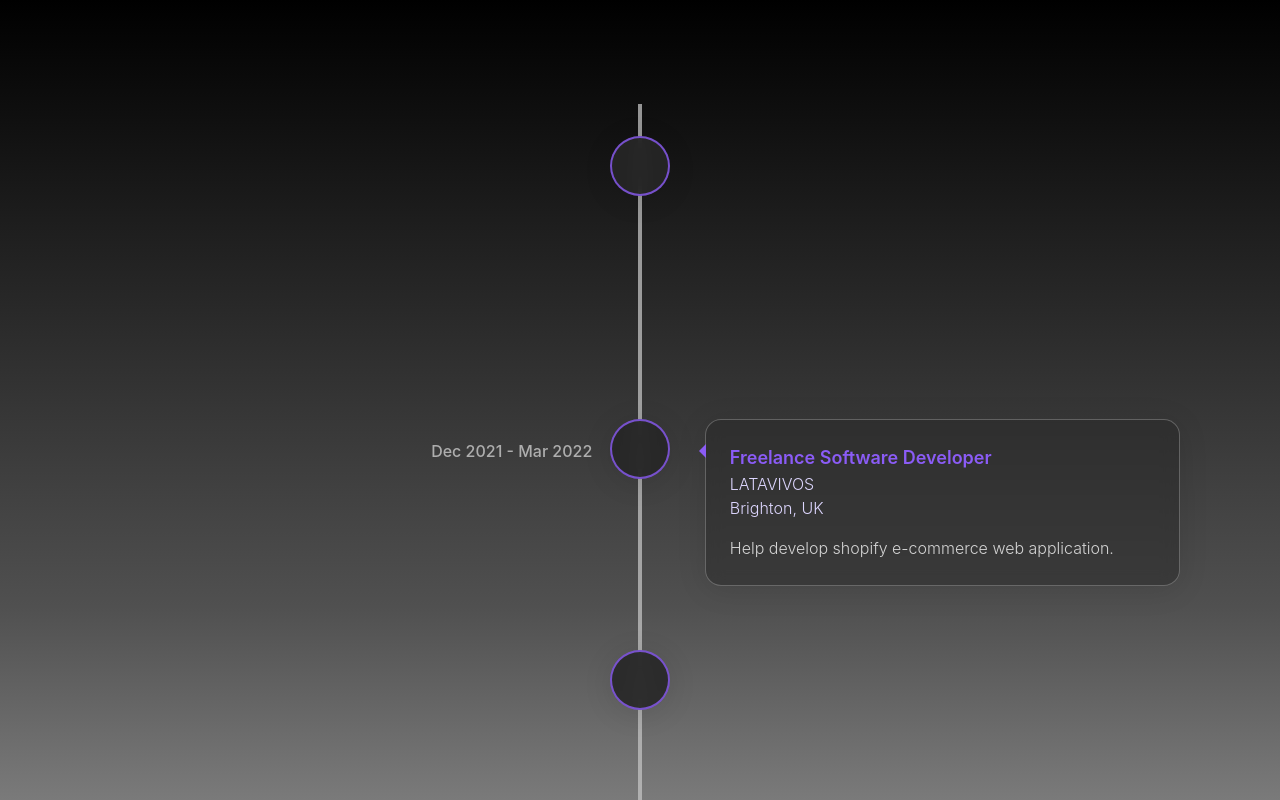
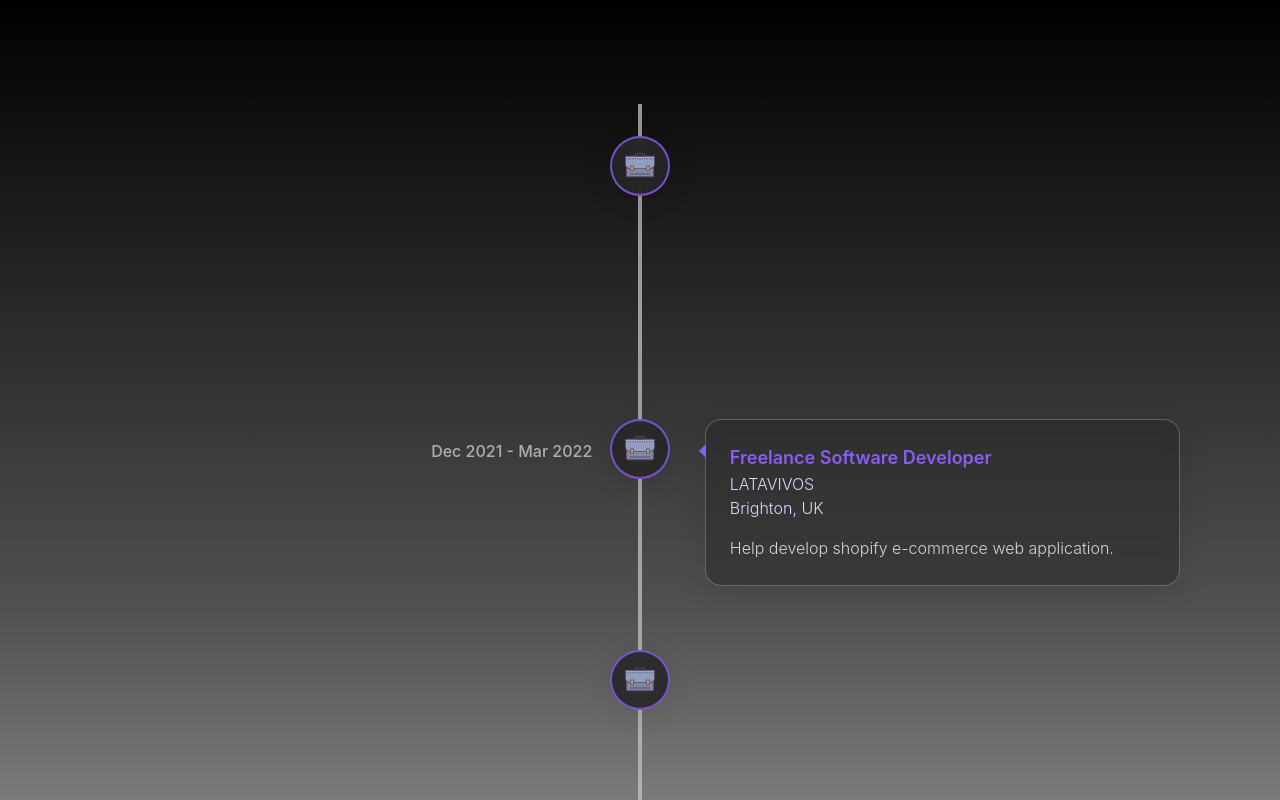
Before and after one commit to jethro-dev/personal-website, a Next.js app: page / in a window 1280 px wide. Shown: the part 1620-2420 px from the top of the page. Built offline with nearby package versions, Linux system fonts and the light colour scheme.

Commit message:
add timeline icon

```diff
--- a/components/Experience.tsx
+++ b/components/Experience.tsx
@@ -5,6 +5,7 @@ import {
 } from "react-vertical-timeline-component";
 import "react-vertical-timeline-component/style.min.css";
 import { motion } from "framer-motion";
+import Image from "next/image";
 
 type Props = {};
 
@@ -16,6 +17,7 @@ const experience = [
     desc: "Help develop a financial planning and analysis platform for small and medium size businesses, and their financial advisors.",
     startDate: "Mar 2022",
     endDate: "Present",
+    isWork: true,
   },
   {
     title: "Freelance Software Developer",
@@ -24,6 +26,7 @@ const experience = [
     desc: "Help develop shopify e-commerce web application.",
     startDate: "Dec 2021",
     endDate: "Mar 2022",
+    isWork: true,
   },
   {
     title: "Internship",
@@ -32,6 +35,7 @@ const experience = [
     desc: "Enhance company websites and provide better user experience.",
     startDate: "Jun 2019",
     endDate: "Aug 2019",
+    isWork: true,
   },
   {
     title: "Bachelor of Science",
@@ -40,6 +44,7 @@ const experience = [
     desc: "Key modules included: Data Structures & Algorithms, Software Engineering, Databases, Web 3D Applications",
     startDate: "Sept 2018",
     endDate: "Aug 2021",
+    isWork: false,
   },
 ];
 
@@ -80,6 +85,17 @@ const Experience = (props: Props) => {
                     backdropFilter: "blur(8.1px)",
                     border: "1px solid rgba(196, 196, 196, 0.35)",
                   }}
+                  icon={
+                    <div className="w-full h-full grid place-items-center">
+                      <Image
+                        src={`/image/${
+                          item.isWork ? "work" : "university"
+                        }.svg`}
+                        width={30}
+                        height={30}
+                      />
+                    </div>
+                  }
                   contentArrowStyle={{
                     borderRight: "7px solid  rgb(139, 92, 246)",
                   }}
--- a/components/ProjectItem.tsx
+++ b/components/ProjectItem.tsx
@@ -35,7 +35,9 @@ const ProjectItem = ({
     <div
       tabIndex={0}
       onClick={() => setShowIndex(index)}
-      className={`project-item ${isActive ? "md:flex-[3]" : "md:flex-[2]"}`}
+      className={`project-item ${
+        isActive ? "md:flex-[3]" : "md:flex-[2]"
+      } hover:ring-4 hover:scale-[102%] ring-violet-500`}
     >
       <Image
         src={thumbnail}
```
Also changed, not shown: public/image/university.svg (added), public/image/work.svg (added).
